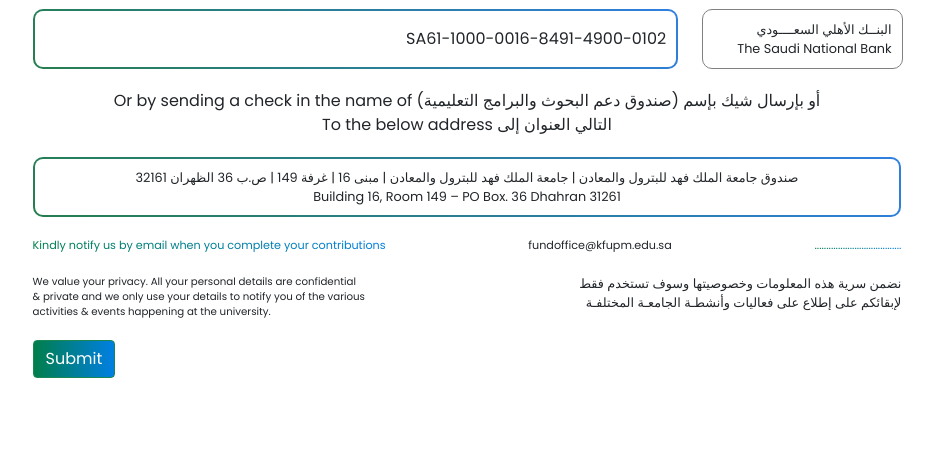
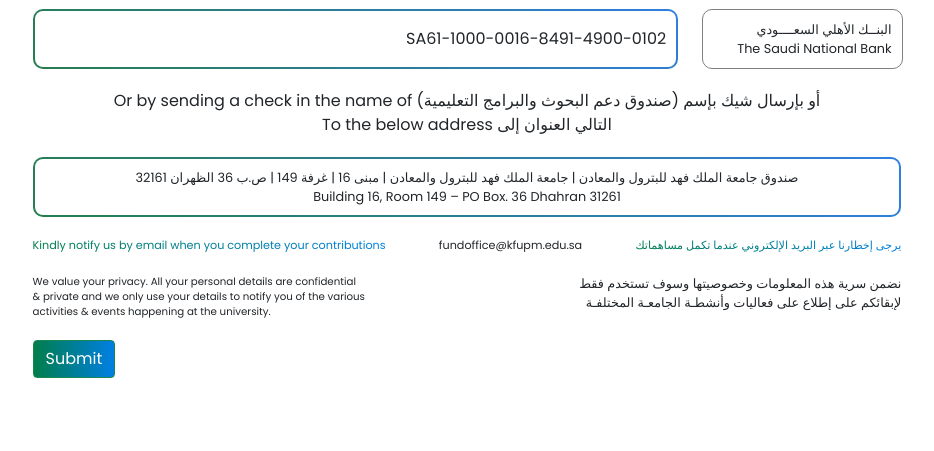
Before and after one commit to projectsinfin/KFUPM, a Django app: page /submit-form in a window 1280 px wide. Shown: the part 1747-2198 px from the top of the page, without its empty margins (173-1107 px from the left). Run offline with Django 3.2, Linux system fonts and the light colour scheme; data that the repository does not hold is empty; some libraries are stand-ins or nearby versions.

Commit message:
added text

```diff
--- a/home/templates/home/contribution_form.html
+++ b/home/templates/home/contribution_form.html
@@ -415,7 +415,7 @@
                                     fundoffice@kfupm.edu.sa
                                 </div>
                                 <div class="grColor">
-                                    .....................................
+                                    يرجى إخطارنا عبر البريد الإلكتروني عندما تكمل مساهماتك
                                 </div>
                             </div>
                         </div>
```
